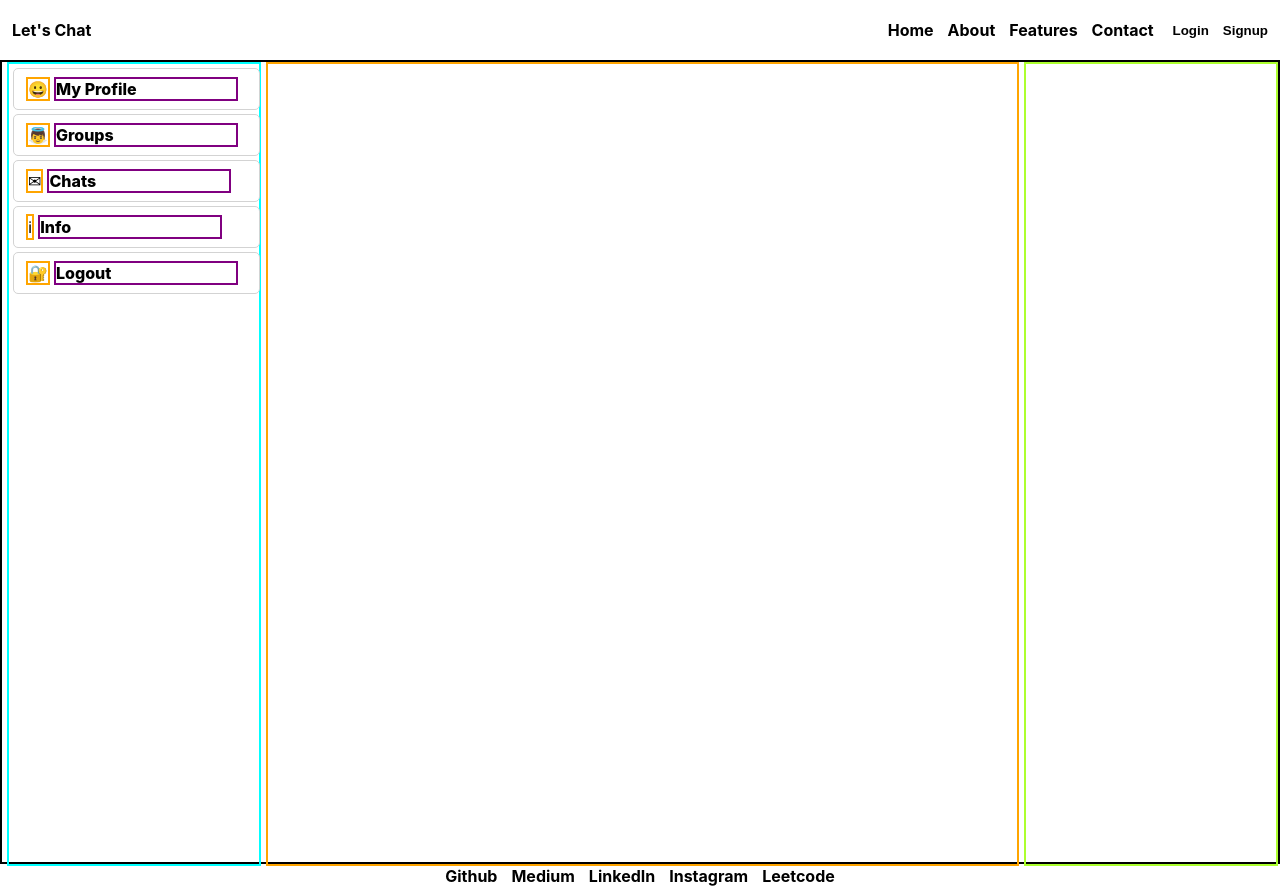
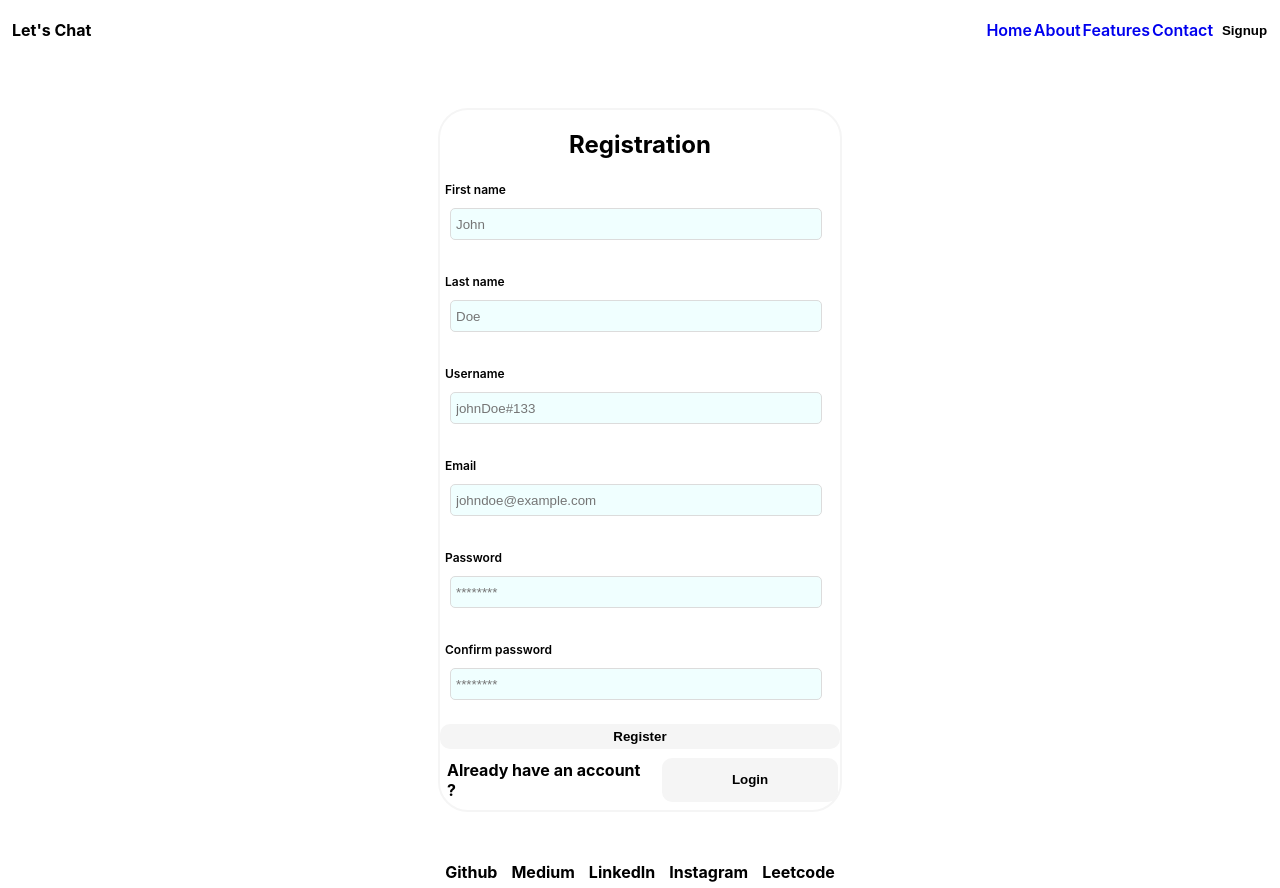
Before and after one commit to kesrishubham2510/letschat, a React (Create React App) app: page /register in a window 1280 px wide. Built offline with nearby package versions, Linux system fonts and the light colour scheme.

Commit message:
* Added routes  * Added username in Registration & Login form

```diff
--- a/package.json
+++ b/package.json
@@ -9,6 +9,7 @@
     "@testing-library/user-event": "^13.5.0",
     "react": "^19.1.1",
     "react-dom": "^19.1.1",
+    "react-router-dom": "^7.9.1",
     "react-scripts": "5.0.1",
     "web-vitals": "^2.1.4"
   },
--- a/src/App.js
+++ b/src/App.js
@@ -1,4 +1,14 @@
 import "./App.css";
+
+import {
+  BrowserRouter as Router,
+  Routes,
+  Route,
+  useNavigate,
+  NavLink,
+  Outlet,
+} from "react-router-dom";
+
 import Footer from "./molecules/footer/Footer";
 import Header from "./molecules/header/Header";
 import HomeFeed from "./pages/homeFeed/HomeFeed";
@@ -7,13 +17,23 @@ import Registration from "./pages/registration/Registration";
 
 function App() {
   return (
-    <div className="main-scaffold">
-      <Header />
-      {/* <Landing/>
-      <Registration /> */}
-      <HomeFeed/>
-      <Footer />
-    </div>
+    <Router>
+      <div className="main-scaffold">
+        <Header />
+        <Routes>
+          <Route path="/" element={<Landing />} />
+          <Route
+            path="/login"
+            element={<Registration isRegistration={false} />}
+          />
+          <Route
+            path="/register"
+            element={<Registration isRegistration={true} />}
+          />
+        </Routes>
+        <Footer />
+      </div>
+    </Router>
   );
 }
 
--- a/src/atoms/button/button.css
+++ b/src/atoms/button/button.css
@@ -1,8 +1,8 @@
 .button-group {
-    display: flex;
-    margin: 2px 0 2px 0;
-    width: 15%;
-    justify-content: end;
+  display: flex;
+  margin: 2px 0 2px 0;
+  width: 8%;
+  justify-content: center;
 }
 
 .button-light {
--- a/src/atoms/rightHeader/RightHeader.jsx
+++ b/src/atoms/rightHeader/RightHeader.jsx
@@ -1,25 +1,26 @@
 import './rightHeader.css';
 
 import Button from '../button/Button';
+import { Link, useNavigate } from 'react-router-dom';
 
 function RightHeader() {
 
-    const loginFunction = (event) => {
-        console.log("Login button clicked");
-    }
+    const navigate = useNavigate();
 
-    const signupFunction = (event) => {
-        console.log("Signup button clicked");
+    const styleForLink = {
+        fontWeight: '600',
+        textDecoration: 'none'
     }
 
     return <div className='right-header'>
-        <p>Home</p>
-        <p>About</p>
-        <p>Features</p>
-        <p>Contact</p>
+        <div className='nav-group'>
+            <Link style={styleForLink} to='/'>Home</Link>
+            <Link style={styleForLink} to='/'>About</Link>
+            <Link style={styleForLink} to='/'>Features</Link>
+            <Link style={styleForLink} to='/'>Contact</Link>
+        </div>
         <div className='button-group'>
-            <Button action={loginFunction} label="Login" />
-            <Button action={signupFunction} label="Signup" />
+            <Button action={() => navigate('/register')} label="Signup" />
         </div>
     </div>;
 }
--- a/src/atoms/rightHeader/rightHeader.css
+++ b/src/atoms/rightHeader/rightHeader.css
@@ -9,3 +9,9 @@ text {
     font-weight: bold;
     margin: 2px;
 }
+
+.nav-group{
+   width: 30%;
+   display: flex;
+   justify-content: space-around;
+}
--- a/src/molecules/loginForm/LoginForm.jsx
+++ b/src/molecules/loginForm/LoginForm.jsx
@@ -67,7 +67,7 @@ function LoginForm(props){
     return <div className="loginForm">
         <h2 className='page-label'>Login</h2>
         <form onSubmit={login}>
-            <InputBox id={"email"} name="email" type="text" value={userCredentials.email} onChange={updateInput} label={"Email"} placeHolder={"johndoe@example.com"} error={errors.emailErr} ></InputBox>
+            <InputBox id={"email"} name="email" type="text" value={userCredentials.email} onChange={updateInput} label={"Identity"} placeHolder={"email or username"} error={errors.emailErr} ></InputBox>
             <br />
             <InputBox id={"password"} name="password" type="password" value={userCredentials.password} onChange={updateInput} label={"Password"} placeHolder={"********"} error={errors.passwordErr}></InputBox>
         </form>
--- a/src/molecules/signupForm/SignupForm.jsx
+++ b/src/molecules/signupForm/SignupForm.jsx
@@ -33,6 +33,7 @@ function SignupForm(props) {
     const [userData, setUserData] = useState({
         'firstName': '',
         'lastName': '',
+        'username': '',
         'email': '',
         'password': '',
         'confirmPassword': ''
@@ -41,6 +42,7 @@ function SignupForm(props) {
     const [errors, setErrors] = useState({
         'firstNameErr': '',
         'lastNameErr': '',
+        'usernameErr': '',
         'emailErr': '',
         'passwordErr': '',
         'confirmPasswordErr': ''
@@ -61,6 +63,7 @@ function SignupForm(props) {
         const firstNameError = DataHelper.validateFirstName(userData.firstName);
         const lastNameError = DataHelper.validateLastName(userData.lastName);
         const emailError = DataHelper.validateEmail(userData.email);
+        const usernameError = DataHelper.validateUsername(userData.username);
         const passwordError = DataHelper.validatePassword(userData.password, userData.confirmPassword);
 
         setErrors((prevErrors) => {
@@ -69,7 +72,8 @@ function SignupForm(props) {
                 'firstNameErr': firstNameError,
                 'lastNameErr': lastNameError,
                 'emailErr': emailError,
-                'passwordErr': passwordError
+                'passwordErr': passwordError,
+                'usernameErr': usernameError
             }
         })
 
@@ -96,6 +100,8 @@ function SignupForm(props) {
             <br />
             <InputBox id={"lastName"} name="lastName" type="text" value={userData.lastName} onChange={updateInput} label={"Last name"} placeHolder="Doe" error={errors.lastNameErr} ></InputBox>
             <br />
+            <InputBox id={"userName"} name="userName" type="text" value={userData.username} onChange={updateInput} label={"Username"} placeHolder="johnDoe#133" error={errors.usernameErr} ></InputBox>
+            <br/>
             <InputBox id={"email"} name="email" type="text" value={userData.email} onChange={updateInput} label={"Email"} placeHolder={"johndoe@example.com"} error={errors.emailErr} ></InputBox>
             <br />
             <InputBox id={"password"} name="password" type="password" value={userData.password} onChange={updateInput} label={"Password"} placeHolder={"********"} error={errors.passwordErr}></InputBox>
--- a/src/pages/registration/Registration.jsx
+++ b/src/pages/registration/Registration.jsx
@@ -5,9 +5,9 @@ import LoginForm from '../../molecules/loginForm/LoginForm';
 
 import { useState } from 'react';
 
-function Registration(){
+function Registration(props){
 
-    const [isRegistration, setIsRegistration] = useState(true);
+    const [isRegistration, setIsRegistration] = useState(props.isRegistration);
 
     /* this class will perform the registration with the data received
        from child component
--- a/src/utilities/DataValidator.js
+++ b/src/utilities/DataValidator.js
@@ -33,9 +33,17 @@ function validatePassword(password, confirmPassword){
     return null;
 }
 
+function validateUsername(username){
+    if(username==='')
+        return 'Can\'t be empty';
+
+    return null;
+}
+
 export default {
     validateFirstName,
     validateLastName,
     validateEmail,
-    validatePassword
+    validatePassword,
+    validateUsername
 }
```
Also changed, not shown: 1 other file (tests, documents, lock files or other folders).
